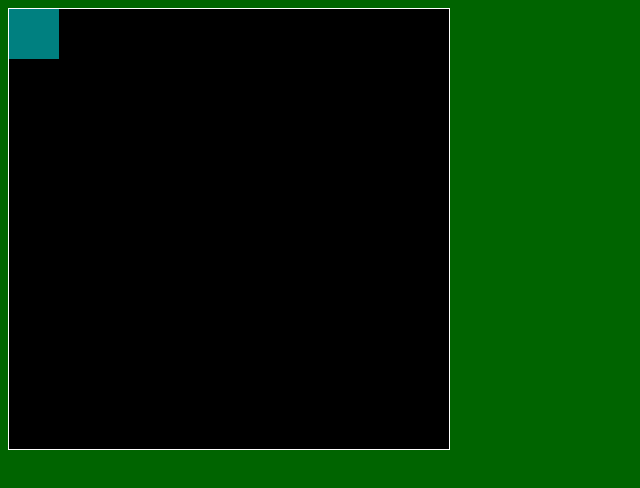
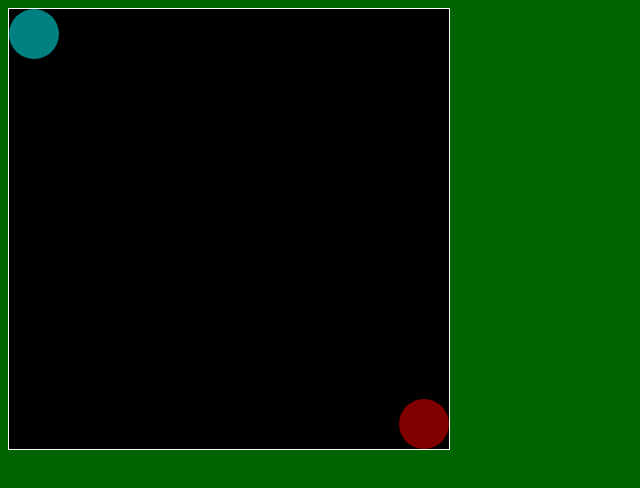
Before and after one commit to AngetSeth/AngetSeth.github.io, a plain HTML site: page asd-projects/walker/index.html in a window 1280 px wide. Shown: the whole page, without its empty margins (0-640 px from the left). Drawn offline with Linux system fonts and the light colour scheme.

Commit message:
saving walker

```diff
--- a/asd-projects/walker/index.css
+++ b/asd-projects/walker/index.css
@@ -11,11 +11,21 @@ body {
   position: relative;
 }
 
-#gameItem {
+#walker {
   background-color: teal;
   width: 50px;
   height: 50px;
   position: absolute;
+  border-radius: 100%;
 /*   left: 100px; */  /* Uncomment if you want to set a "starting" position */
 /*   top: 100px;  */  /* Uncomment if you want to set a "starting" position */
 }
+
+#walker2 {
+  background-color: rgb(128, 0, 0);
+  width: 50px;
+  height: 50px;
+  position: absolute;
+  border-radius: 100%;
+  left: 390px;
+  top: 390px;
--- a/asd-projects/walker/index.html
+++ b/asd-projects/walker/index.html
@@ -12,7 +12,8 @@
 
   <body>
     <div id='board'>
-      <div id='gameItem'></div>
+      <div id='walker'></div>
+      <div id='walker2'></div>
     </div>
   </body>
 </html>
--- a/asd-projects/walker/index.js
+++ b/asd-projects/walker/index.js
@@ -10,14 +10,38 @@ function runProgram(){
   // Constant Variables
   var FRAME_RATE = 60;
   var FRAMES_PER_SECOND_INTERVAL = 1000 / FRAME_RATE;
+  var KEY = {
+    LEFT: 37,
+    RIGHT:39,
+    UP: 38,
+    DOWN: 40,
+  }
+
+  var WASD = {
+    W: 87,
+    A:65,
+    S: 83,
+    D: 68,
+  }
 
   // Game Item Objects
-
+  var walker = {
+    positionX: 0,
+    positionY: 0,
+    speedX: 0,
+    speedY: 0,
+  }
+  var walker2 = {
+    positionX: 0,
+    positionY: 0,
+    speedX: 0,
+    speedY: 0,
+  }
 
   // one-time setup
   var interval = setInterval(newFrame, FRAMES_PER_SECOND_INTERVAL);   // execute newFrame every 0.0166 seconds (60 Frames per second)
-  $(document).on('eventType', handleEvent);                           // change 'eventType' to the type of event you want to handle
-
+  $(document).on('keydown', handleKeyDown);                           // change 'eventType' to the type of event you want to handle
+  $(document).on('keyup', handleKeyUp);
   ////////////////////////////////////////////////////////////////////////////////
   ///////////////////////// CORE LOGIC ///////////////////////////////////////////
   ////////////////////////////////////////////////////////////////////////////////
@@ -27,20 +51,89 @@ function runProgram(){
   by calling this function and executing the code inside.
   */
   function newFrame() {
+    repositionGameItem()
+    wallCollision()
+    redrawGameItem()
+  }
 
 
-  }
+
+
 
   /*
   Called in response to events.
   */
-  function handleEvent(event) {
+ /* Walker  1 */
+  function handleKeyDown(event) {
+    if (event.which === KEY.LEFT){
+      walker.speedX = -5
+      console.log("Left Arrow Key Pressed")
+    }
+    else if (event.which === KEY.RIGHT){
+      walker.speedX = 5
+      console.log("Right Arrow Key Pressed")
+    }
+    else if (event.which === KEY.UP){
+      walker.speedY = -5
+      console.log("Up Arrow Key Pressed")
+    }
+    else if (event.which === KEY.DOWN){
+      walker.speedY = 5
+      console.log("Down Arrow Key Pressed")
+    }
 
   }
+
+  function handleKeyUp(event){
+    if (event.which === KEY.LEFT){
+      walker.speedX = 0
+      console.log("Left Arrow Key Released")
+    }
+    else if (event.which === KEY.RIGHT){
+      walker.speedX = 0
+      console.log("Right Arrow Key Released")
+    }
+    else if (event.which === KEY.UP){
+      walker.speedY = 0
+      console.log("Up Arrow Key Released")
+    }
+    else if (event.which === KEY.DOWN){
+      walker.speedY = 0
+      console.log("Down Arrow Key Released")
+    }
+  }
+
+
 
   ////////////////////////////////////////////////////////////////////////////////
   ////////////////////////// HELPER FUNCTIONS ////////////////////////////////////
   ////////////////////////////////////////////////////////////////////////////////
+
+  /* Walker 1*/
+  function repositionGameItem(){
+    walker.positionX += walker.speedX;
+    walker.positionY += walker.speedY;
+  }
+
+  function redrawGameItem(){
+    $("#walker").css("top", walker.positionY);
+    $("#walker").css("left", walker.positionX);
+  }
+
+  function wallCollision(){
+    if(walker.positionX < 0){
+      walker.speedX = walker.positionX = 0
+    }
+    if(walker.positionY < 0){
+      walker.speedY = walker.positionY = 0
+    }
+    if(walker.positionX > 390){
+      walker.speedX = walker.positionX = 390
+    }
+    if(walker.positionY > 390){
+      walker.speedY = walker.positionY = 390
+    }
+  }
 
 
   function endGame() {
```
